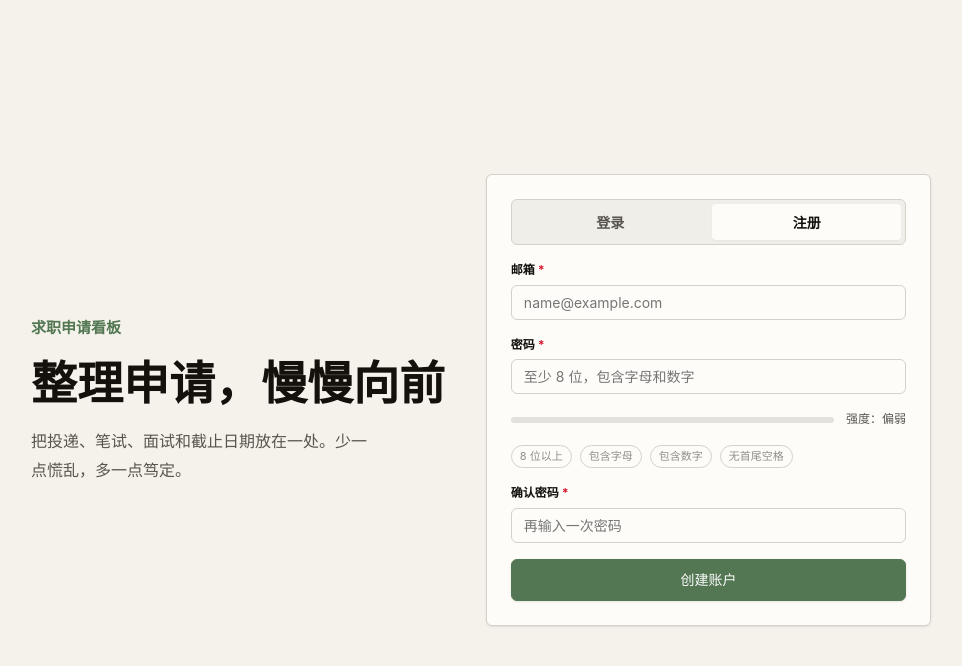
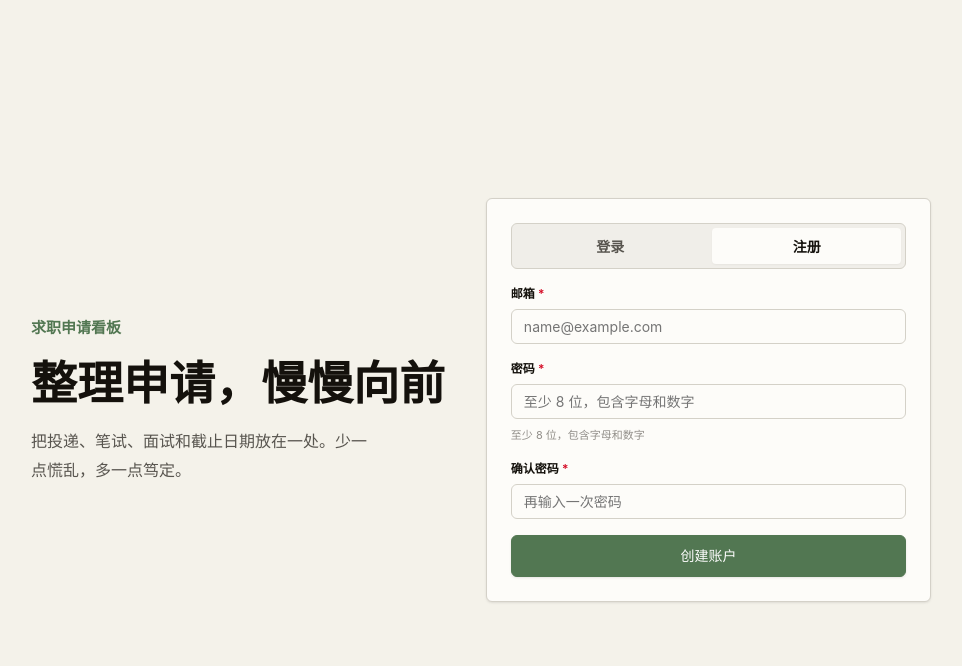
Before and after one commit to y0y00y0y/job-application-board, a Vue app: page / in a window 1280 px wide. Both pictures are taken after a click on the button "注册". Shown: the top 666 px of the page, without its empty margins (159-1121 px from the left). Built offline with nearby package versions, Linux system fonts and the light colour scheme; no server answers; the HTML template or start-up script is replaced by a standard one.

Commit message:
fix: improve auth diagnostics and password hint

```diff
--- a/src/assets/main.css
+++ b/src/assets/main.css
@@ -349,48 +349,15 @@ a { color: inherit; text-decoration: none; }
   box-shadow: none;
 }
 
-.password-meter {
-  display: flex;
-  align-items: center;
-  gap: var(--sp-3);
-  color: var(--color-text-secondary);
-  font-size: var(--font-size-sm);
+.password-hint {
+  margin-top: -8px;
+  color: var(--color-text-muted);
+  font-size: var(--font-size-xs);
+  line-height: 1.6;
 }
 
-.password-meter__bar {
-  flex: 1;
-  height: 6px;
-  overflow: hidden;
-  border-radius: var(--radius-full);
-  background: var(--color-border-subtle);
-}
-
-.password-meter__bar span {
-  display: block;
-  height: 100%;
-  border-radius: var(--radius-full);
-  background: var(--color-primary);
-  transition: width var(--transition-base);
-}
-
-.password-rules {
-  display: flex;
-  flex-wrap: wrap;
-  gap: var(--sp-2);
-}
-
-.password-rules span {
-  padding: 2px 8px;
-  border: 1px solid var(--color-border);
-  border-radius: var(--radius-full);
-  color: var(--color-text-muted);
-  font-size: var(--font-size-xs);
-}
-
-.password-rules .is-ok {
-  border-color: var(--color-success);
-  color: var(--color-success);
-  background: var(--color-success-light);
+.password-hint--ok {
+  color: var(--color-primary);
 }
 
 /* Solid primary — no gradient (gradient is an AI tell) */
--- a/src/components/AuthView.vue
+++ b/src/components/AuthView.vue
@@ -27,10 +27,9 @@ const passwordScore = computed(() =>
 )
 
 const passwordLabel = computed(() => {
-  if (passwordScore.value <= 1) return '偏弱'
-  if (passwordScore.value === 2) return '可用'
-  if (passwordScore.value === 3) return '稳妥'
-  return '很强'
+  if (!form.password) return '至少 8 位，包含字母和数字'
+  if (passwordScore.value < 4) return '还差一点：至少 8 位，包含字母和数字'
+  return '密码格式已满足'
 })
 
 function switchMode(nextMode) {
@@ -132,19 +131,13 @@ async function onSubmit() {
           <span v-if="errors.password" class="form-error">{{ errors.password }}</span>
         </div>
 
-        <div v-if="isRegister" class="password-meter" aria-live="polite">
-          <div class="password-meter__bar">
-            <span :style="{ width: passwordScore * 25 + '%' }" />
-          </div>
-          <span>强度：{{ passwordLabel }}</span>
-        </div>
-
-        <div v-if="isRegister" class="password-rules">
-          <span :class="passwordChecks.length ? 'is-ok' : ''">8 位以上</span>
-          <span :class="passwordChecks.letter ? 'is-ok' : ''">包含字母</span>
-          <span :class="passwordChecks.number ? 'is-ok' : ''">包含数字</span>
-          <span :class="passwordChecks.noSpace ? 'is-ok' : ''">无首尾空格</span>
-        </div>
+        <p
+          v-if="isRegister"
+          :class="['password-hint', passwordScore === 4 ? 'password-hint--ok' : '']"
+          aria-live="polite"
+        >
+          {{ passwordLabel }}
+        </p>
 
         <div v-if="isRegister" class="form-group">
           <label class="form-label form-label--required" for="auth-confirm">确认密码</label>
--- a/src/services/api.js
+++ b/src/services/api.js
@@ -28,7 +28,7 @@ export async function apiRequest(path, options = {}) {
   const payload = await response.json().catch(() => null)
   if (!response.ok) {
     throw new ApiError(
-      payload?.error?.message ?? '请求失败，请稍后重试',
+      payload?.error?.detail ?? payload?.error?.message ?? '请求失败，请稍后重试',
       response.status,
       payload?.error?.code,
     )
--- a/vite.config.js
+++ b/vite.config.js
@@ -6,6 +6,8 @@ export default defineConfig({
   plugins: [vue()],
   base: './',
   server: {
+    port: 5173,
+    strictPort: true,
     proxy: {
       '/api': {
         target: 'http://localhost:3001',
```
Also changed, not shown: 2 other files (tests, documents, lock files or other folders).
